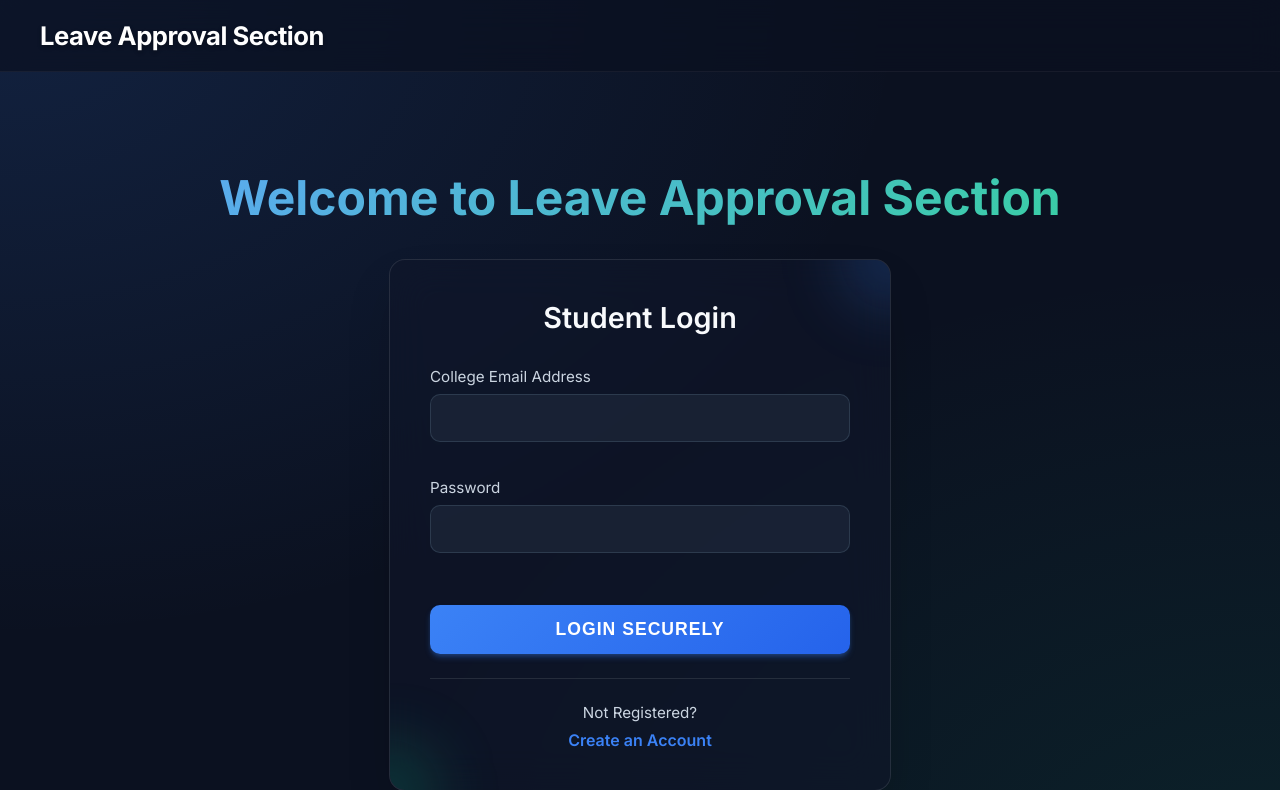
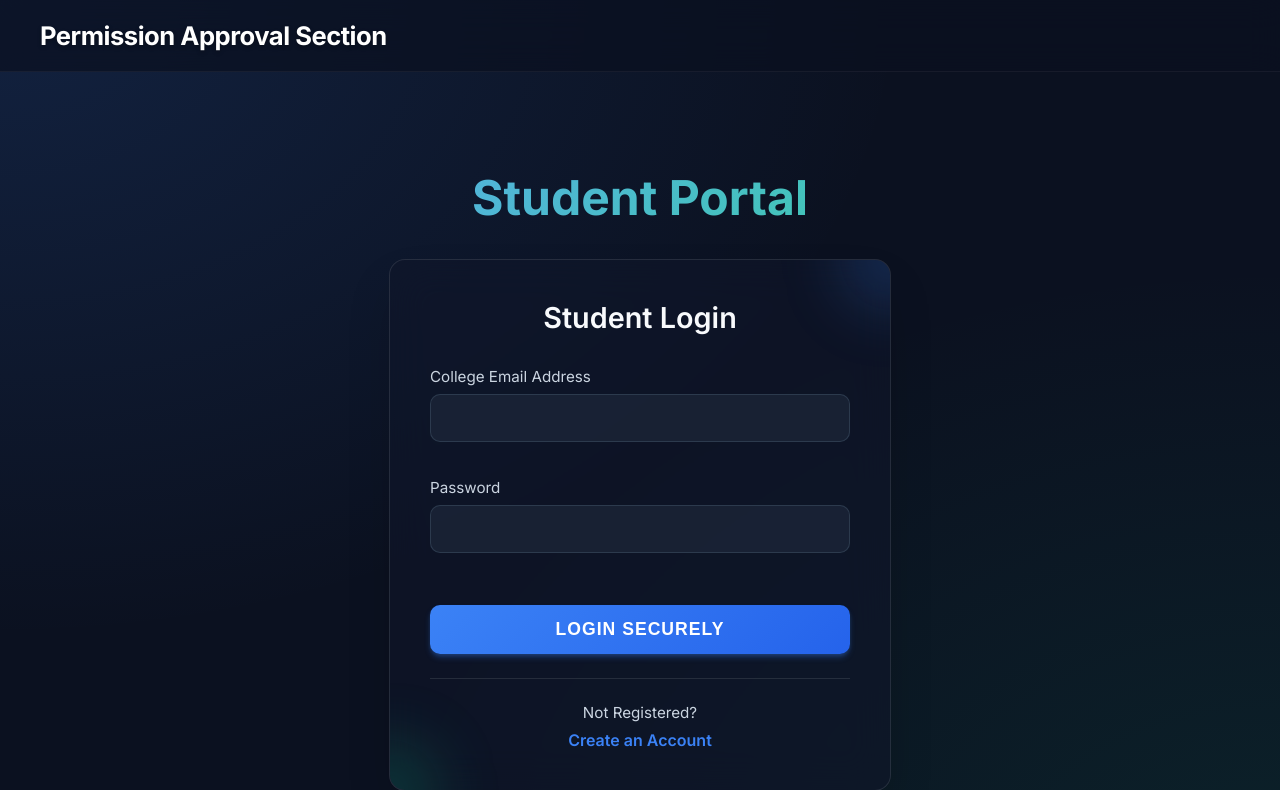
Before and after one commit to lasya2624/Leave-Approval, a Django app: page / in a window 1280 px wide. Shown: the top 790 px of the page. Run offline with Django 5.2, Linux system fonts and the light colour scheme.

Commit message:
Final Commit

```diff
--- a/templates/approvals/base.html
+++ b/templates/approvals/base.html
@@ -3,7 +3,7 @@
 <head>
     <meta charset="UTF-8">
     <meta name="viewport" content="width=device-width, initial-scale=1.0">
-    <title>Leave Approval Portal</title>
+    <title>Permission Approval Portal</title>
     <link href="https://fonts.googleapis.com/css2?family=Inter:wght@300;400;600;700&display=swap" rel="stylesheet">
     <style>
         :root {
@@ -355,7 +355,7 @@
                 <h1>Faculty Portal</h1>
             {% endif %}
         {% else %}
-            <h1>Leave Approval Section</h1>
+            <h1>Permission Approval Section</h1>
         {% endif %}
 
         <div style="display: flex; gap: 1rem; align-items: center;">
--- a/templates/approvals/index.html
+++ b/templates/approvals/index.html
@@ -6,12 +6,12 @@
     <div style="display: flex; justify-content: center; gap: 2rem; margin-top: 4rem;">
         <div class="card" style="width: 300px;">
             <h3>Faculty Portal</h3>
-            <p style="color: #94a3b8; margin-bottom: 1.5rem;">Access the faculty dashboard to review and approve leave requests.</p>
+            <p style="color: #94a3b8; margin-bottom: 1.5rem;">Access the faculty dashboard to review and approve  requests.</p>
             <a href="{% url 'faculty_login' %}" class="btn btn-accent" style="display: block; text-decoration: none;">Faculty Login Here</a>
         </div>
         <div class="card" style="width: 300px;">
             <h3>Student Portal</h3>
-            <p style="color: #94a3b8; margin-bottom: 1.5rem;">Submit and track your leave requests across the hierarchy.</p>
+            <p style="color: #94a3b8; margin-bottom: 1.5rem;">Submit and track your requests across the hierarchy.</p>
             <a href="{% url 'student_login' %}" class="btn" style="display: block; text-decoration: none;">Student Login Here</a>
         </div>
     </div>
--- a/templates/approvals/student_login.html
+++ b/templates/approvals/student_login.html
@@ -1,7 +1,7 @@
 {% extends 'approvals/base.html' %}
 {% block content %}
 <div style="text-align: center; margin-top: 3rem; margin-bottom: 2rem; animation: fadeInDown 0.8s ease-out;">
-    <h1 style="font-size: 3rem; font-weight: 700; margin-bottom: 0.5rem; background: linear-gradient(135deg, #60a5fa, #34d399); -webkit-background-clip: text; -webkit-text-fill-color: transparent; drop-shadow: 0 4px 6px rgba(0,0,0,0.1);">Welcome to Leave Approval Section</h1>
+    <h1 style="font-size: 3rem; font-weight: 700; margin-bottom: 0.5rem; background: linear-gradient(135deg, #60a5fa, #34d399); -webkit-background-clip: text; -webkit-text-fill-color: transparent; drop-shadow: 0 4px 6px rgba(0,0,0,0.1);">Student Portal</h1>
 </div>
 
 <div class="card fade-in" style="max-width: 420px; margin: 0 auto 4rem auto; position: relative; overflow: hidden;">
```
